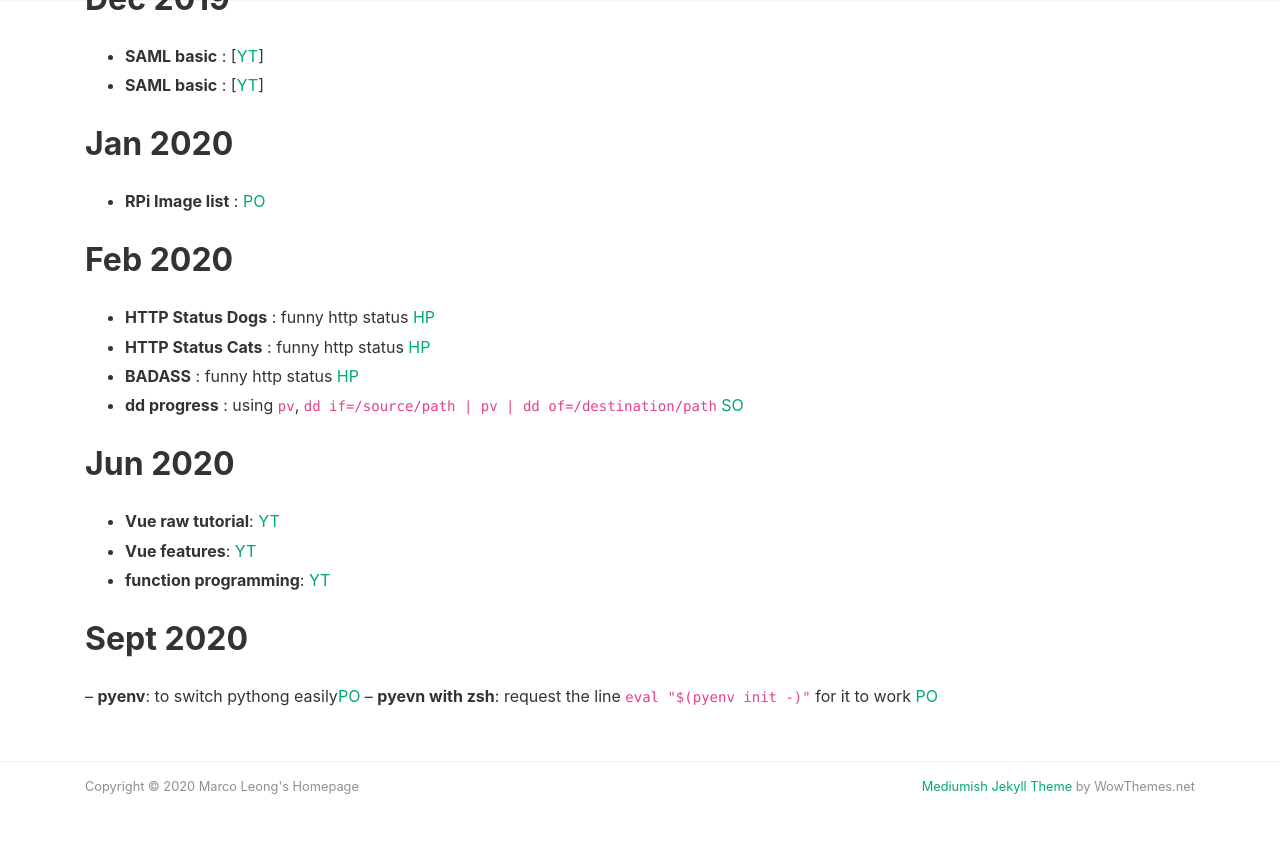
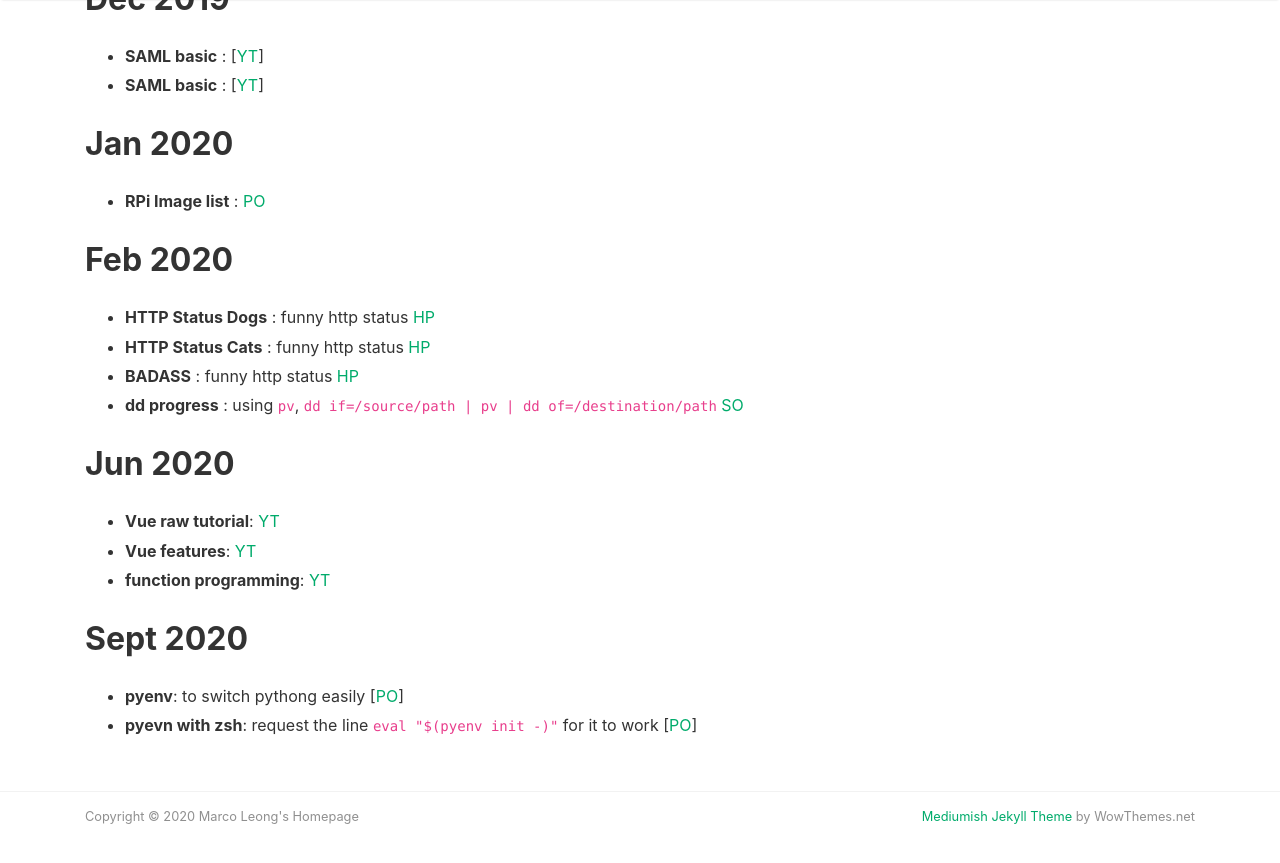
Before and after one commit to MarcoLeongDev/MarcoLeongDev.github.io, a Jekyll site: the page built from journey.md, in a window 1280 px wide and 900 px high, scrolled down 4628 px. Shown: the top 863 px of the window. Built offline with Jekyll 4.4.1, drawn with Linux system fonts in a browser that asks for light colours; nearby versions of some CDN libraries; our own code applies the rules of GitHub Pages for plain Markdown files.

```diff
--- a/journey.md
+++ b/journey.md
@@ -145,8 +145,8 @@ https://docs.aws.amazon.com/AWSEC2/latest/UserGuide/SSL-on-amazon-linux-2.html
 - **function programming**: [YT](https://www.youtube.com/watch?v=dAPL7MQGjyM)
 
 ## Sept 2020
--- **pyenv**: to switch pythong easily[PO](https://realpython.com/intro-to-pyenv/)
--- **pyevn with zsh**: request the line `eval "$(pyenv init -)"` for it to work [PO](https://github.com/pyenv/pyenv/issues/896)
+- **pyenv**: to switch pythong easily [[PO](https://realpython.com/intro-to-pyenv/)]
+- **pyevn with zsh**: request the line `eval "$(pyenv init -)"` for it to work [[PO](https://github.com/pyenv/pyenv/issues/896)]
 
 
 
```
